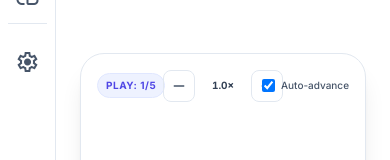
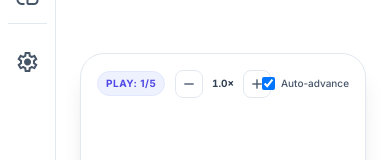
Before and after one commit to cliffordaddison/shadow-flow, a React (Vite) app: page /listen in a window 390 px wide. Shown: the part 241-401 px from the top of the page. Built offline with nearby package versions, Linux system fonts and the light colour scheme.

Commit message:
Tighten playback speed control on mobile

```diff
--- a/src/components/PlaybackSpeedControl.tsx
+++ b/src/components/PlaybackSpeedControl.tsx
@@ -27,27 +27,27 @@ export function PlaybackSpeedControl() {
   };
 
   return (
-    <div className="flex items-center gap-1 sm:gap-2 shrink-0" role="group" aria-label="Playback speed">
+    <div className="flex items-center gap-0.5 sm:gap-2 shrink-0" role="group" aria-label="Playback speed">
       <button
         type="button"
         onClick={() => change(-STEP)}
         disabled={clamped <= MIN}
-        className="size-8 sm:size-9 rounded-lg border border-slate-200 dark:border-slate-700 flex items-center justify-center text-slate-600 dark:text-slate-400 hover:bg-slate-100 dark:hover:bg-slate-800 disabled:opacity-40 disabled:pointer-events-none transition-colors"
+        className="size-7 sm:size-9 rounded-lg border border-slate-200 dark:border-slate-700 flex items-center justify-center text-slate-600 dark:text-slate-400 hover:bg-slate-100 dark:hover:bg-slate-800 disabled:opacity-40 disabled:pointer-events-none transition-colors"
         aria-label="Decrease speed"
       >
-        <span className="material-symbols-outlined text-lg sm:text-xl">remove</span>
+        <span className="material-symbols-outlined text-base sm:text-xl">remove</span>
       </button>
-      <span className="min-w-[3rem] sm:min-w-[3.5rem] text-center text-[10px] sm:text-xs font-bold tabular-nums text-slate-700 dark:text-slate-300">
+      <span className="min-w-[2.25rem] sm:min-w-[3.5rem] text-center text-[10px] sm:text-xs font-bold tabular-nums text-slate-700 dark:text-slate-300">
         {display}×
       </span>
       <button
         type="button"
         onClick={() => change(STEP)}
         disabled={clamped >= MAX}
-        className="size-8 sm:size-9 rounded-lg border border-slate-200 dark:border-slate-700 flex items-center justify-center text-slate-600 dark:text-slate-400 hover:bg-slate-100 dark:hover:bg-slate-800 disabled:opacity-40 disabled:pointer-events-none transition-colors"
+        className="size-7 sm:size-9 rounded-lg border border-slate-200 dark:border-slate-700 flex items-center justify-center text-slate-600 dark:text-slate-400 hover:bg-slate-100 dark:hover:bg-slate-800 disabled:opacity-40 disabled:pointer-events-none transition-colors"
         aria-label="Increase speed"
       >
-        <span className="material-symbols-outlined text-lg sm:text-xl">add</span>
+        <span className="material-symbols-outlined text-base sm:text-xl">add</span>
       </button>
     </div>
   );
```
